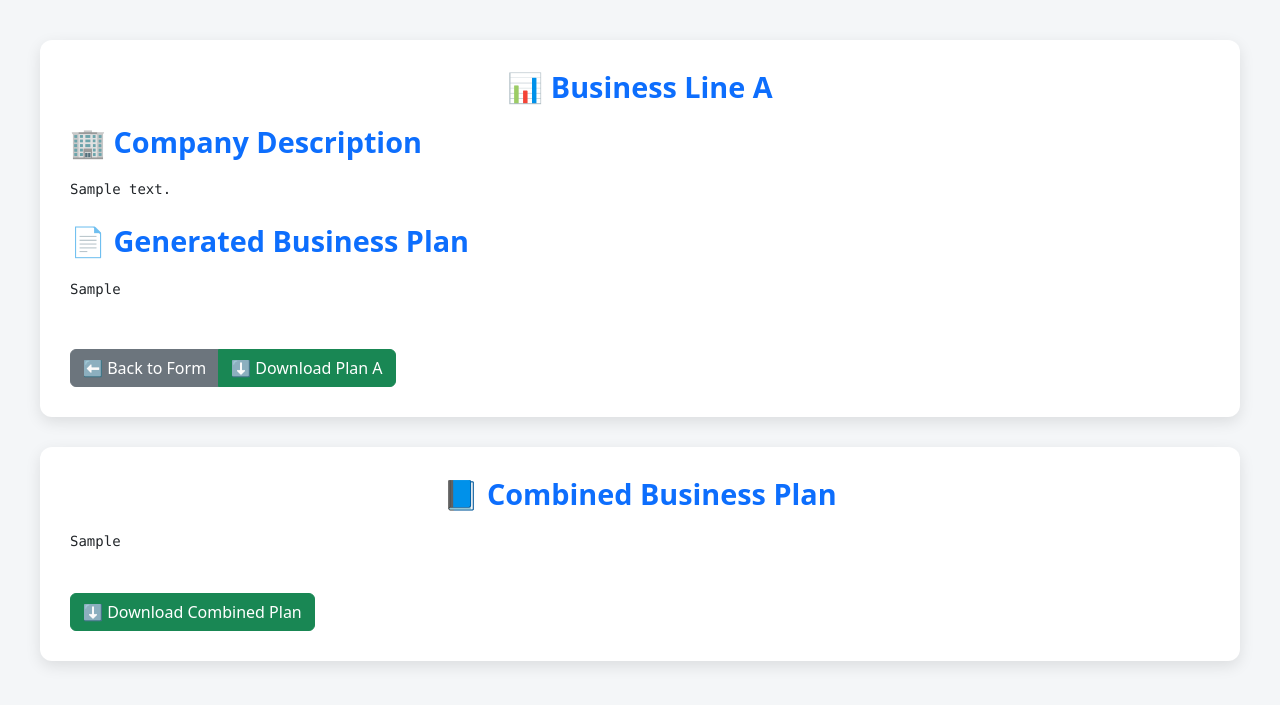
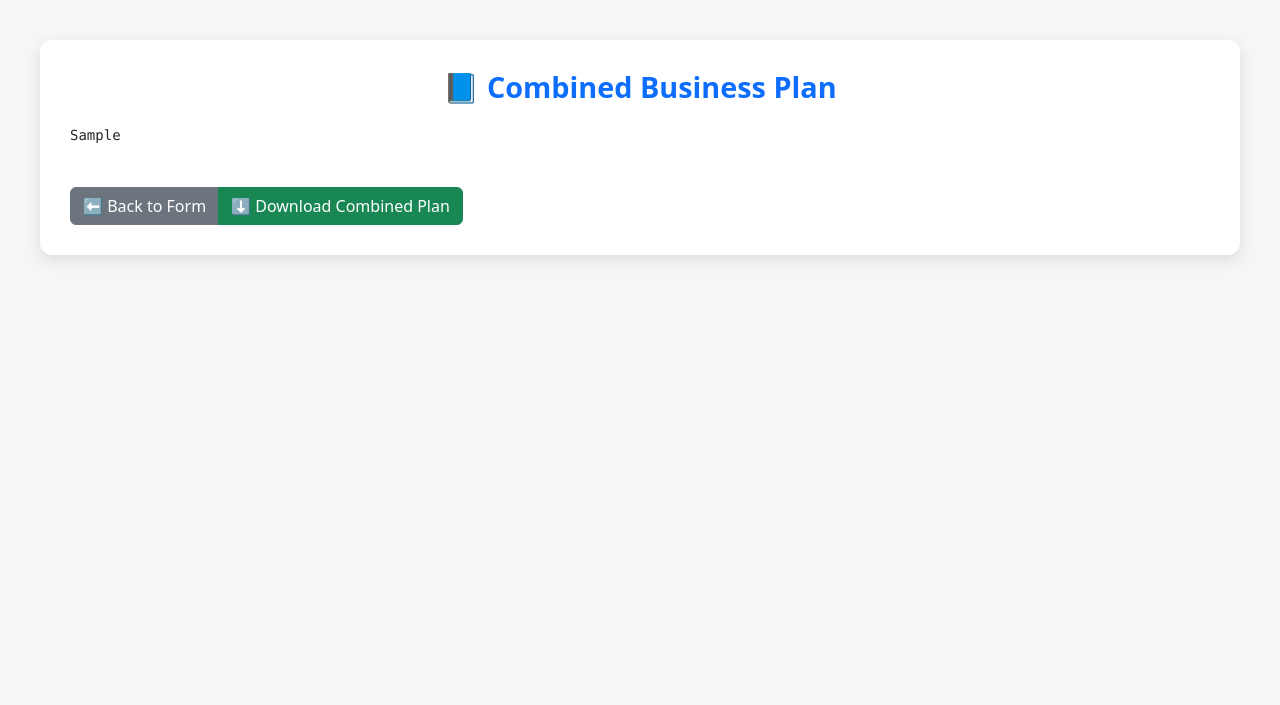
Before and after one commit to JorgeGlezDiaz/demo_LLM_modelplan, a FastAPI app: template app/templates/business_plan.html in a window 1280 px wide. Shown: the top 705 px of the page. Run offline with FastAPI, Linux system fonts and the light colour scheme; the template is opened without the code that fills it: most values are stand-ins (such as "Sample title", 1, 10 or a date in 2020); some libraries are stand-ins or nearby versions.

Commit message:
full_mvp

```diff
--- a/app/templates/application_form.html
+++ b/app/templates/application_form.html
@@ -97,8 +97,8 @@
   function fillExample() {
     const examples = {
       customer_segments_0: `ATRINEO serves prestigious scientific institutions such as universities, research centers, and innovation-driven companies. These clients seek strategic consulting, operational support, and intellectual property management systems.`,
-      customer_segments_1: `ATRINEO’s waste management line targets urban municipalities and commercial property managers in need of sustainable solutions. Their key needs include regulatory compliance, environmental impact reduction, and cost optimization.`,
-      customer_segments_2: `ATRINEO’s wellness tech division targets young professionals and fitness enthusiasts aged 20–40 looking for personalized, digital-first fitness and nutrition guidance.`,
+      customer_segments_1: `ATRINEOs waste management line targets urban municipalities and commercial property managers in need of sustainable solutions. Their key needs include regulatory compliance, environmental impact reduction, and cost optimization.`,
+      customer_segments_2: `ATRINEOs wellness tech division targets young professionals and fitness enthusiasts aged 20–40 looking for personalized, digital-first fitness and nutrition guidance.`,
 
       value_propositions_0: `Offers expert consulting and IT solutions for knowledge and technology transfer, guiding organizations from research to market through tailored innovation strategies and capacity-building.`,
       value_propositions_1: `Delivers integrated, eco-friendly waste management systems that reduce environmental impact, comply with regulations, and increase operational efficiency through smart technologies.`,
--- a/app/templates/business_plan.html
+++ b/app/templates/business_plan.html
@@ -2,7 +2,7 @@
 <html lang="en">
 <head>
   <meta charset="UTF-8">
-  <title>Generated Business Plans</title>
+  <title>Generated Business Plan</title>
   <link href="https://cdn.jsdelivr.net/npm/bootstrap@5.3.0/dist/css/bootstrap.min.css" rel="stylesheet">
   <style>
     body {
@@ -33,55 +33,18 @@
 </head>
 <body>
 
-  {% for result in multi_results %}
-    {% set label = ['A', 'B', 'C'][loop.index0] %}
-
-    <div class="description-box">
-      <h3 class="text-center description-title">📊 Business Line {{ label }}</h3>
-
-      <!-- Company description -->
-      <div class="mb-4">
-        <h5 class="description-title">🏢 Company Description</h5>
-        <pre>{{ result.company_description }}</pre>
-      </div>
-
-      <!-- Generated business plan -->
-      <div class="mb-4">
-        <h5 class="description-title">📄 Generated Business Plan</h5>
-        <pre id="markdown-content-{{ loop.index }}">{{ result.final_markdown }}</pre>
-      </div>
-
-      <div class="btn-group">
-        <a href="/application-form" class="btn btn-secondary">⬅ Back to Form</a>
-        <button class="btn btn-success" onclick="downloadMarkdown({{ loop.index }})">⬇ Download Plan {{ label }}</button>
-      </div>
-    </div>
-  {% endfor %}
-
   {% if combined_plan %}
     <div class="description-box">
       <h3 class="text-center description-title">📘 Combined Business Plan</h3>
       <pre id="combined-markdown">{{ combined_plan }}</pre>
       <div class="btn-group">
+        <a href="/application-form" class="btn btn-secondary">⬅ Back to Form</a>
         <button class="btn btn-success" onclick="downloadCombined()">⬇ Download Combined Plan</button>
       </div>
     </div>
   {% endif %}
 
   <script>
-    function downloadMarkdown(index) {
-      const content = document.getElementById(`markdown-content-${index}`).innerText;
-      const blob = new Blob([content], { type: "text/markdown" });
-      const url = URL.createObjectURL(blob);
-
-      const a = document.createElement("a");
-      a.href = url;
-      a.download = `business_plan_line_${index}.md`;
-      document.body.appendChild(a);
-      a.click();
-      document.body.removeChild(a);
-    }
-
     function downloadCombined() {
       const content = document.getElementById("combined-markdown").innerText;
       const blob = new Blob([content], { type: "text/markdown" });
```
Also changed, not shown: app/graph/langgraph_business_model.py (+4 -35 lines).
